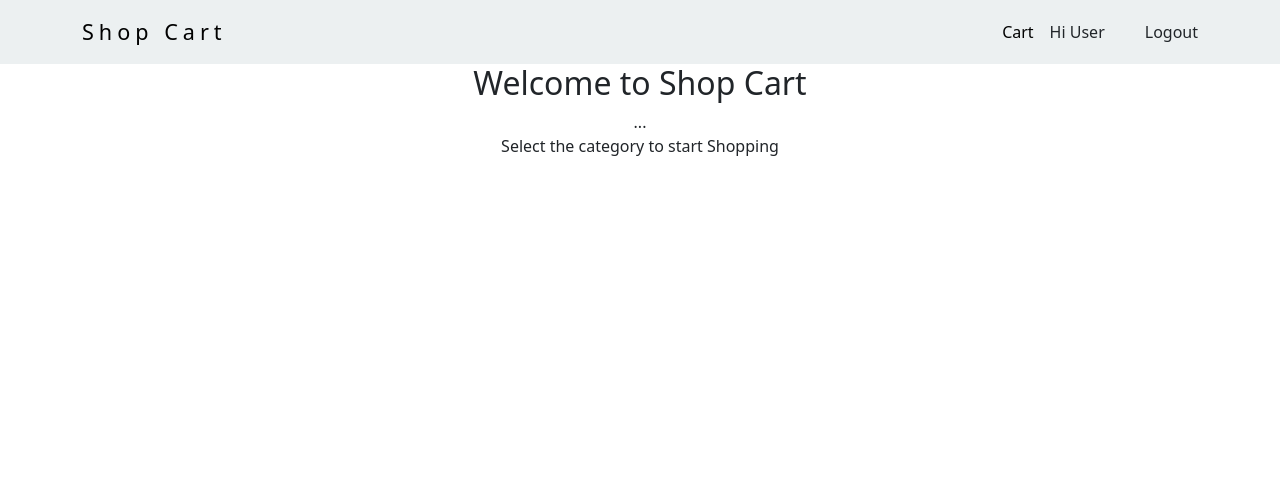
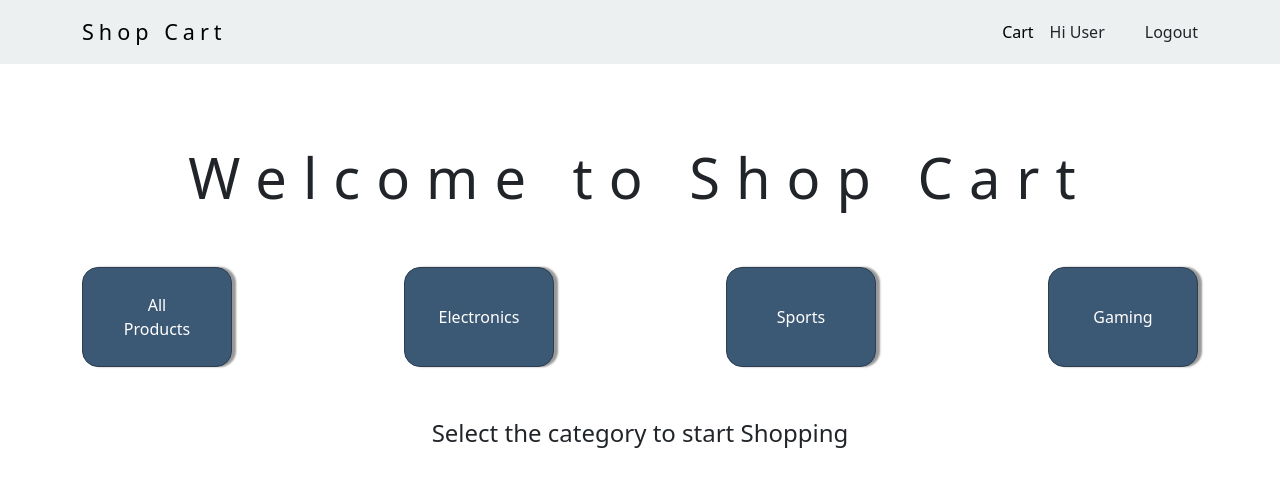
Before and after one commit to SahibAhmad/Ecommerce, a plain HTML site: page index.html in a window 1280 px wide. Drawn offline with nearby package versions, Linux system fonts and the light colour scheme.

Commit message:
added css to home

```diff
--- a/css/common.css
+++ b/css/common.css
@@ -1,5 +1,8 @@
 :root {
     --blue-gray: #ecf0f1;
+    --pale-blue: #2c3e50;
+    --mid-gray: #999;
+    --jean-blue: #3b5875;
 
 }
 
--- a/css/home.css
+++ b/css/home.css
@@ -0,0 +1,52 @@
+
+.home-title {
+    font-size: 3.5rem;
+    margin-top: 5rem;
+    letter-spacing: 1rem;
+
+}
+.category-title {
+    margin-top: 3rem;
+    font-size: 1.5rem;
+}
+.category-list {
+    margin-top: 3rem;
+    gap: 1rem;
+
+}
+
+.category-item {
+    border: 1px solid var(--pale-blue);
+    box-shadow: 4px 0px 2px var(--mid-gray);
+
+    width: 150px;
+    background-color: var(--jean-blue);
+    padding: 20px 30px;
+    border-radius: 1rem ;
+    text-align: center;
+    min-height: 100px;
+    min-width: 135px;
+
+}
+.category-item a {
+    color: white;
+    text-decoration: none;
+    font-size: 1rem;
+
+}
+/* .category-item:hover {
+    animation: card-hover 0.2s linear 1s 1 ;
+}
+@keyframes card-hover {
+    from {
+        box-shadow: 4px 0px 2px var(--mid-gray);
+    }
+    to {
+        box-shadow: 0px 0px;
+    }
+} */
+
+.category-item:hover {
+    box-shadow: 0px 0px;
+    transition: box-shadow 0.15s linear 0s;
+}
--- a/index.html
+++ b/index.html
@@ -39,9 +39,21 @@
          <div class="container">
             <div class="row">
                 <h2 class="home-title text-center">Welcome to Shop Cart</h2>
-                <div class="category-list d-flex flex-row justify-content-center align-items-center" id="categoryList">
+                <div class="category-list d-flex flex-row justify-content-between align-items-center" id="categoryList">
                     <!-- Todo: Add category childeren -->
-                     ...
+                     <div class="category-item d-flex align-items-center justify-content-center">
+                        <a href="">All Products</a>
+
+                     </div>
+                     <div class="category-item d-flex align-items-center justify-content-center ">
+                        <a href="">Electronics</a>
+                     </div>
+                     <div class="category-item d-flex align-items-center justify-content-center">
+                        <a href="">Sports</a>
+                     </div>
+                     <div class="category-item d-flex align-items-center justify-content-center">
+                        <a href="">Gaming</a>
+                     </div>
                 </div>
                 <div class="category-title text-center">
                     Select the category to start Shopping
```
